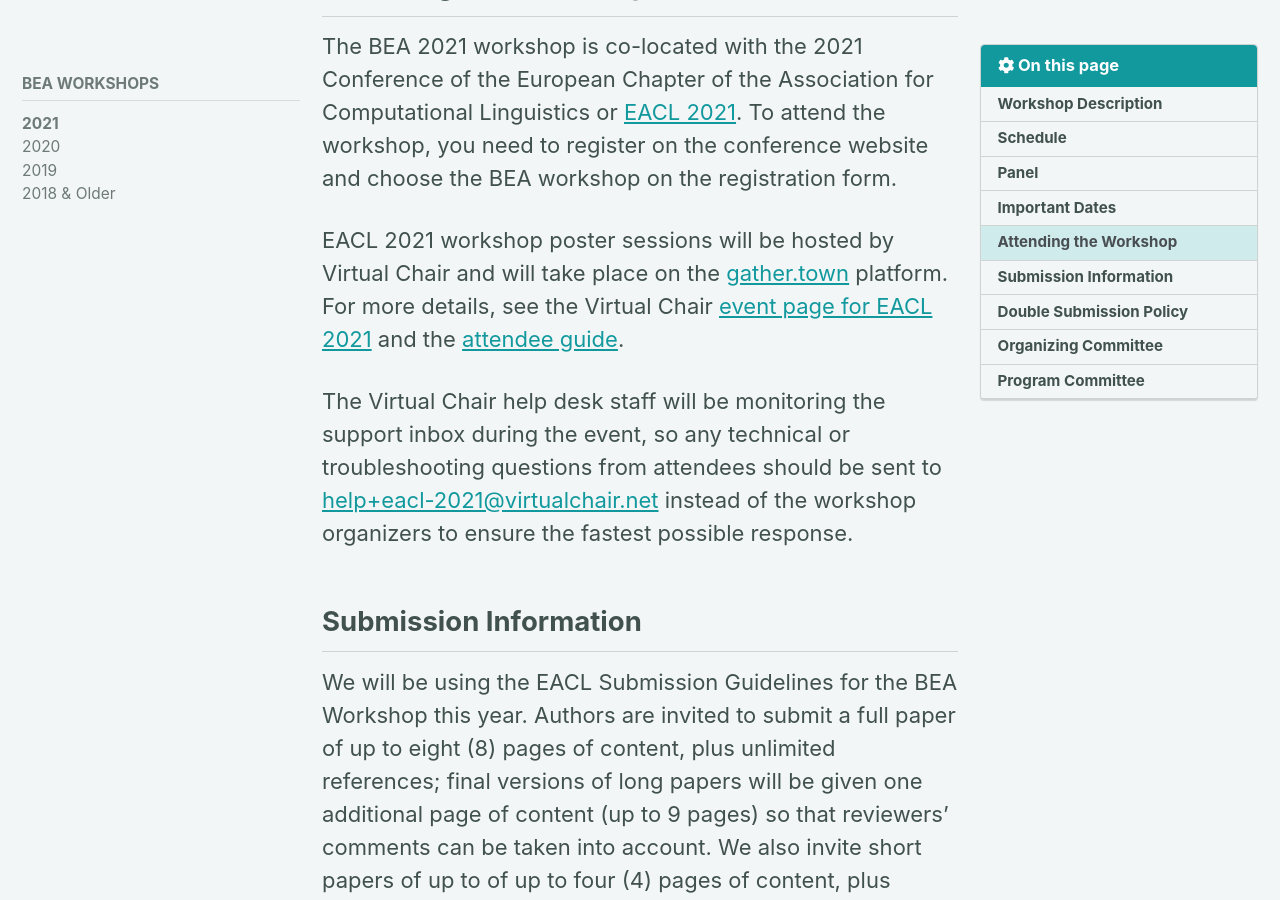
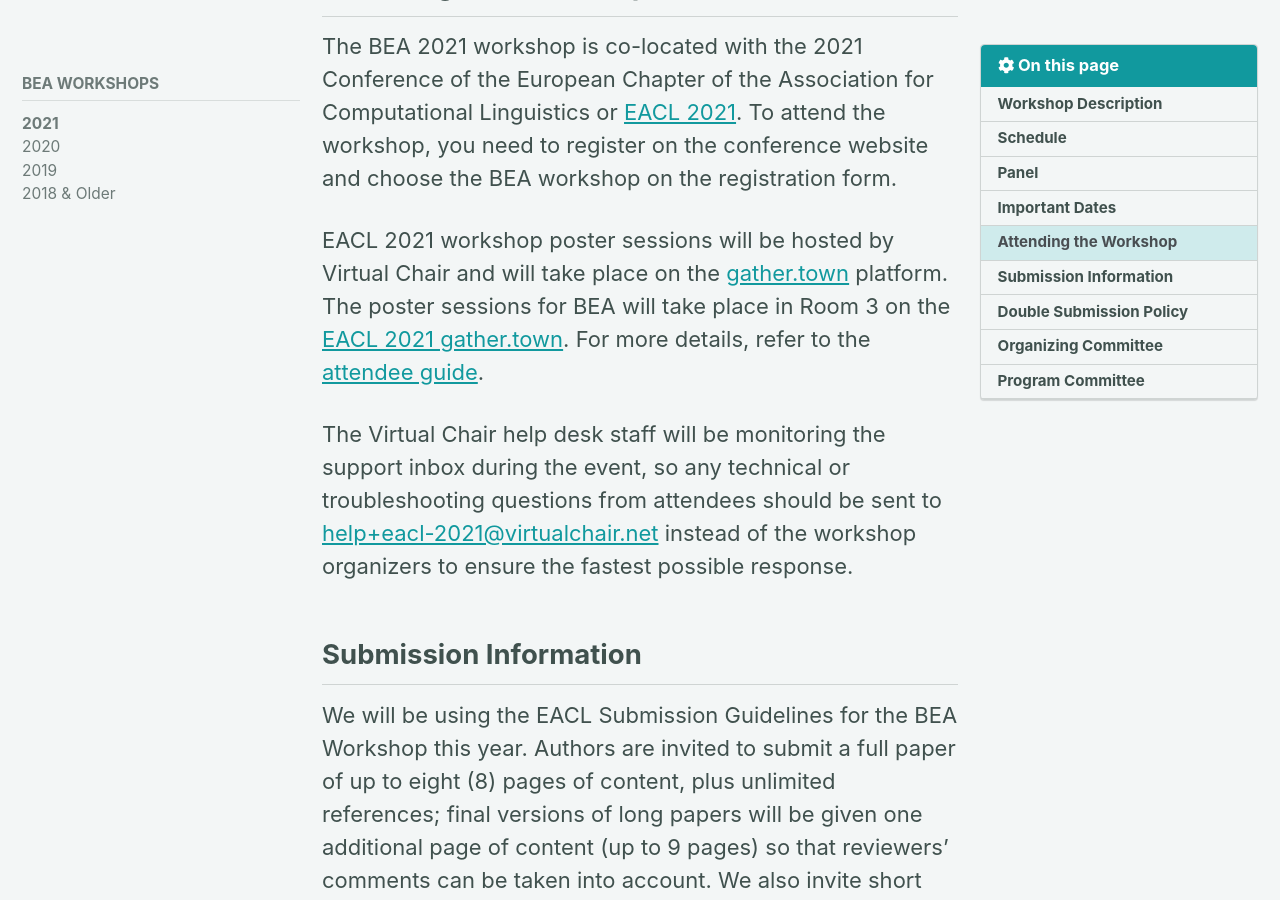
Before and after one commit to sigedu-org/website, a Jekyll site: the page built from _pages/bea/current.md, in a window 1280 px wide and 900 px high, scrolled down 9257 px. Built offline with Jekyll 4.4.1, drawn with Linux system fonts in a browser that asks for light colours; cached includes are drawn as plain includes; nearby versions of some CDN libraries.

Commit message:
Add room 3 for posters.

```diff
--- a/_pages/bea/current.md
+++ b/_pages/bea/current.md
@@ -265,7 +265,8 @@ In 2021, we will be hosting a virtual 1-hour panel on *New Challenges for Educat
 
 The BEA 2021 workshop is co-located with the 2021 Conference of the European Chapter of the Association for Computational Linguistics or [EACL 2021](https://2021.eacl.org). To attend the workshop, you need to register on the conference website and choose the BEA workshop on the registration form.
 
-EACL 2021 workshop poster sessions will be hosted by Virtual Chair and will take place on the [gather.town](https://gather.town) platform. For more details, see the Virtual Chair [event page for EACL 2021](https://www.virtualchair.net/events/eacl-2021) and the [attendee guide](https://www.virtualchair.net/guide).
+EACL 2021 workshop poster sessions will be hosted by Virtual Chair and will take
+place on the [gather.town](https://gather.town) platform. The poster sessions for BEA will take place in Room 3 on the [EACL 2021 gather.town](https://www.virtualchair.net/events/eacl-2021). For more details, refer to the [attendee guide](https://www.virtualchair.net/guide).
 
 The Virtual Chair help desk staff will be monitoring the support inbox during the event, so any technical or troubleshooting questions from attendees should be sent to [help+eacl-2021@virtualchair.net](mailto:help+eacl-2021@virtualchair.net) instead of the workshop organizers to ensure the fastest possible response.
 
```
